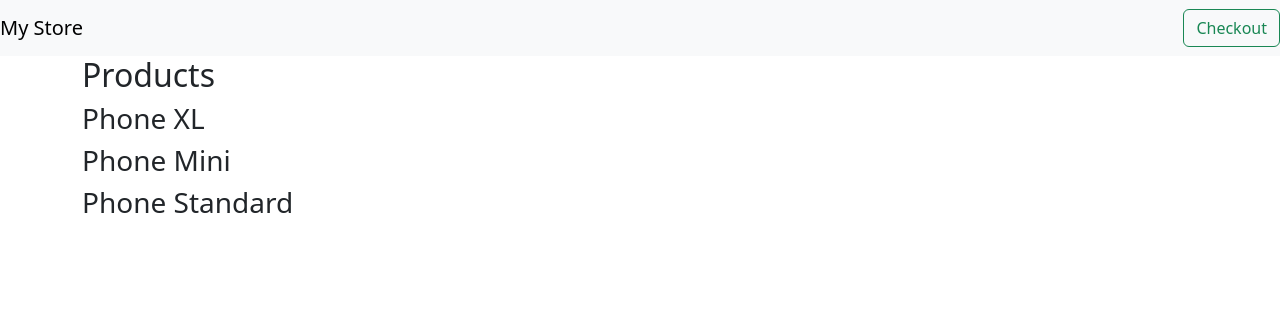
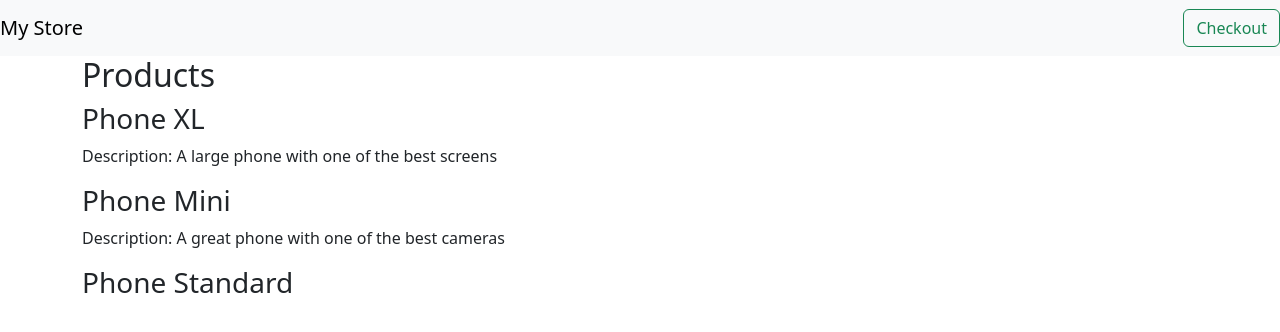
Before and after one commit to MarkoSchoretits/FE24-NG03-shop, an Angular app: page / in a window 1280 px wide. Shown: the top 332 px of the page. Built offline with nearby package versions, Linux system fonts and the light colour scheme.

Commit message:
U add comments

```diff
--- a/src/app/product-list/product-list.component.html
+++ b/src/app/product-list/product-list.component.html
@@ -1,6 +1,13 @@
 <h2>Products</h2>
+
+<!--loop through products-->
 <div *ngFor="let product of products">
     <h3>
         {{ product.name }}
     </h3>
+
+    <!--in case there is a description, print it!-->
+    <p *ngIf="product.description">
+        Description: {{ product.description }}
+    </p>
 </div>
```
